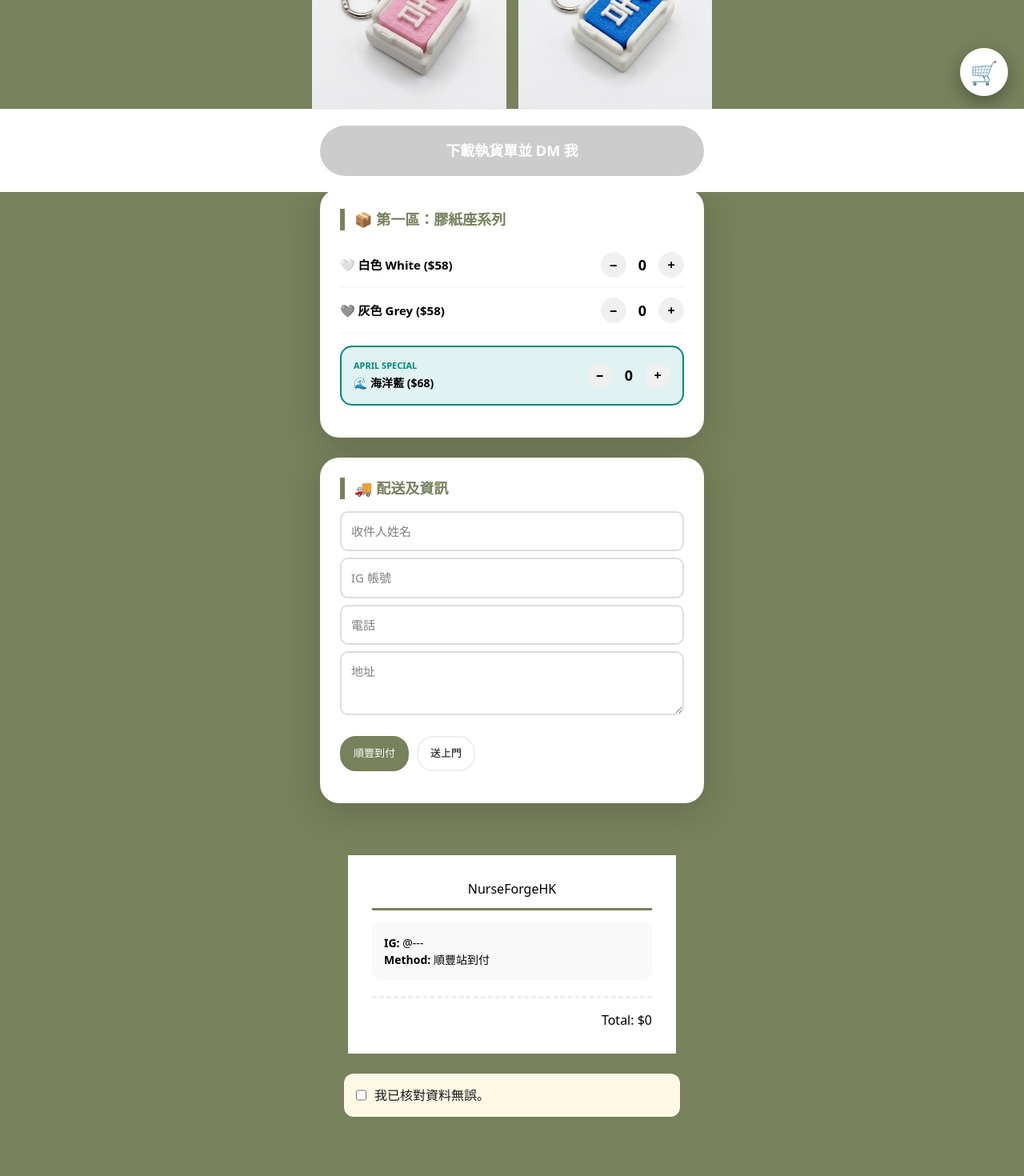
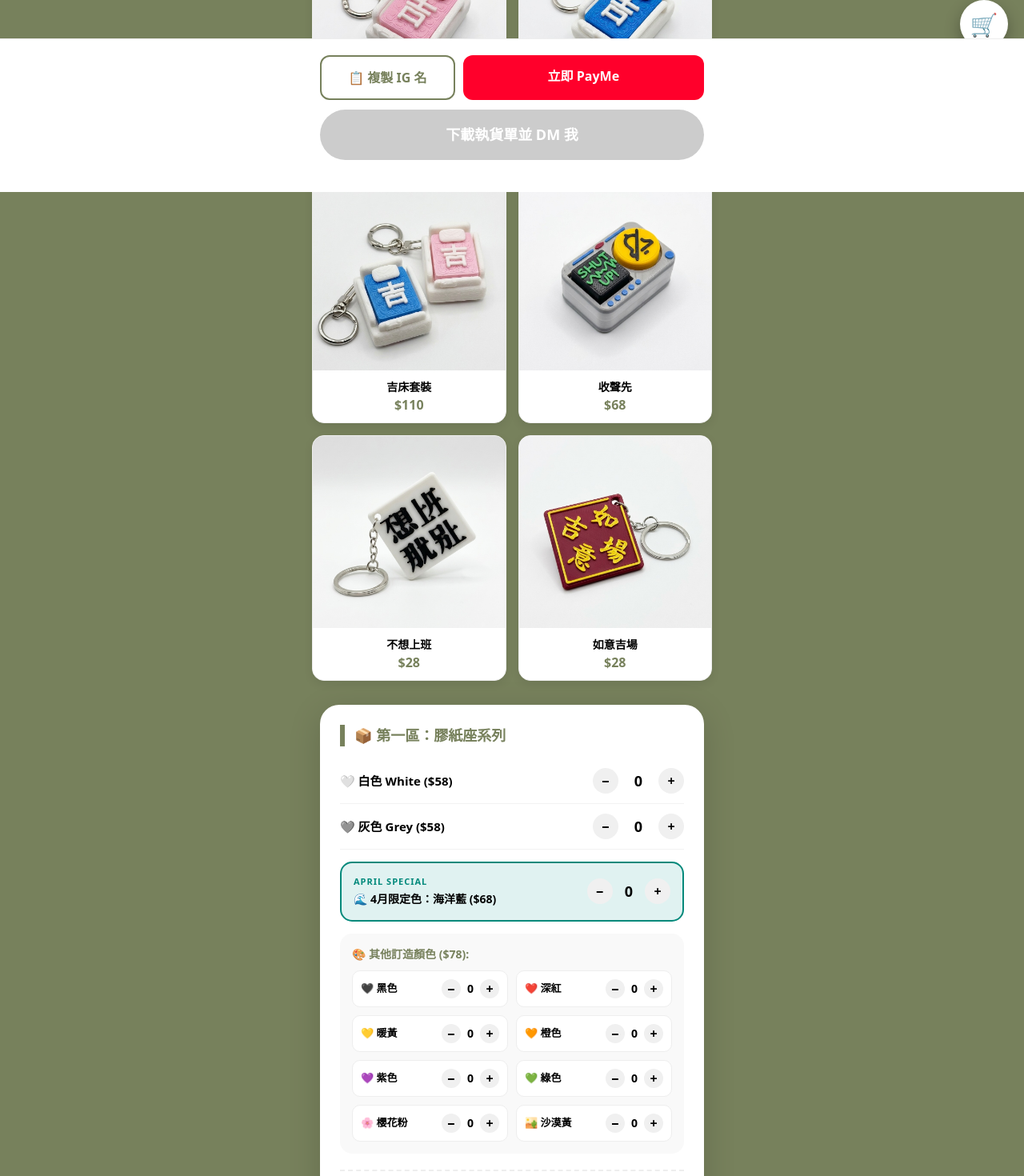
Before and after one commit to nurseforgehk/nurseforge-web, a Next.js app: page / in a window 1280 px wide. Shown: the part 560-2030 px from the top of the page at 80% size. Built offline with nearby package versions, Linux system fonts and the light colour scheme.

Commit message:
Final feature update

```diff
--- a/app/page.tsx
+++ b/app/page.tsx
@@ -1,7 +1,7 @@
 "use client";
 import React, { useState, useRef, useEffect } from 'react';
 
-export default function NurseForgeFinal() {
+export default function NurseForgeFinalV8_1() {
   const [mounted, setMounted] = useState(false);
   const [h2c, setH2c] = useState<any>(null);
   const [agreed, setAgreed] = useState(false);
@@ -9,15 +9,16 @@ export default function NurseForgeFinal() {
   const [orderId, setOrderId] = useState('');
   const [today, setToday] = useState('');
 
-  const [items, setItems] = useState<any>({
-    tapeWhite: 0, tapeGrey: 0, tapeMonthly: 0,
+  const [items, setItems] = useState({
+    tapeWhite: 0, tapeGrey: 0,
+    tapeMonthly: 0,
     tapeBlack: 0, tapeRed: 0, tapeYellow: 0, tapeOrange: 0, tapePurple: 0, tapeGreen: 0,
     tapePink: 0, tapeDesertYellow: 0,
     coverAddon: 0, coverSingle: 0, keyringNoWork: 0, keyringLucky: 0,
     clickerLuckyPink: 0, clickerLuckyBlue: 0, clickerShutUp: 0, clickerCombo: 0, addonDiff: 0
   });
 
-  const [shipping, setShipping] = useState<any>({
+  const [shipping, setShipping] = useState({
     name: '', phone: '', igName: '', address: '', method: 'sf_station', remarks: ''
   });
 
@@ -64,7 +65,7 @@ export default function NurseForgeFinal() {
   };
 
   const scrollToOrder = () => orderSectionRef.current?.scrollIntoView({ behavior: 'smooth' });
-  const update = (f: string, d: number) => setItems((p: any) => ({ ...p, [f]: Math.max(0, p[f] + d) }));
+  const update = (f: string, d: number) => setItems(p => ({ ...p, [f]: Math.max(0, (p as any)[f] + d) }));
 
   const download = async () => {
     if (!agreed) return;
@@ -81,92 +82,197 @@ export default function NurseForgeFinal() {
 
   return (
     <div style={{ padding: '20px 20px 350px 20px', backgroundColor: '#77815C', minHeight: '100vh', fontFamily: 'system-ui, -apple-system, sans-serif' }}>
+
       <button onClick={scrollToOrder} style={fabStyle}>🛒</button>
+
       <div style={{ textAlign: 'center', marginBottom: '30px', color: '#fff' }}>
         <h1 style={{ fontSize: '38px', fontWeight: '900', margin: '0' }}>NurseForgeHK</h1>
         <p style={{ fontSize: '16px', fontWeight: 'bold', marginTop: '5px' }}>由護士鍛造，為醫護而生</p>
       </div>
 
+      {/* 移除海洋藍圖片展示，改回常規熱銷品 */}
       <div style={{ maxWidth: '500px', margin: '0 auto 30px auto', display: 'grid', gridTemplateColumns: '1fr 1fr', gap: '15px' }}>
         <ShowcaseCardMini img="/whitetape.jpg" title="白色膠紙座" price="$58" />
         <ShowcaseCardMini img="/greytape.jpg" title="灰色膠紙座" price="$58" />
         <ShowcaseCardMini img="/pbed.jpg" title="粉紅白吉床" price="$58" />
         <ShowcaseCardMini img="/bbed.jpg" title="藍白吉床" price="$58" />
+        <ShowcaseCardMini img="/twobed.jpg" title="吉床套裝" price="$110" />
+        <ShowcaseCardMini img="/cm.jpg" title="收聲先" price="$68" />
+        <ShowcaseCardMini img="/sick.jpg" title="不想上班" price="$28" />
+        <ShowcaseCardMini img="/kc.jpg" title="如意吉場" price="$28" />
       </div>
 
       <div ref={orderSectionRef} style={{ width: '100%', maxWidth: '480px', margin: '0 auto', display: 'flex', flexDirection: 'column', gap: '25px' }}>
+
         <div style={formCardStyle}>
           <Section title="📦 第一區：膠紙座系列">
             <Row name="🤍 白色 White ($58)" count={items.tapeWhite} onAdd={() => update('tapeWhite', 1)} onSub={() => update('tapeWhite', -1)} />
             <Row name="🩶 灰色 Grey ($58)" count={items.tapeGrey} onAdd={() => update('tapeGrey', 1)} onSub={() => update('tapeGrey', -1)} />
+
+            {/* 4月限定色選項 - 依然保留選項供選購 */}
             <div style={{ margin: '15px 0', padding: '15px', backgroundColor: '#E0F2F1', borderRadius: '15px', border: '2px solid #00897B' }}>
               <div style={{ display: 'flex', justifyContent: 'space-between', alignItems: 'center' }}>
-                <div><span style={{ fontSize: '11px', fontWeight: 'bold', color: '#00897B', display: 'block' }}>APRIL SPECIAL</span><span style={{ fontSize: '14px', color: '#000', fontWeight: '900' }}>🌊 海洋藍 ($68)</span></div>
-                <div style={{ display: 'flex', gap: '15px', alignItems: 'center' }}><button onClick={() => update('tapeMonthly', -1)} style={btnStyle}>−</button><span style={{ fontSize: '18px', fontWeight: '900' }}>{items.tapeMonthly}</span><button onClick={() => update('tapeMonthly', 1)} style={btnStyle}>+</button></div>
+                <div>
+                  <span style={{ fontSize: '11px', fontWeight: 'bold', color: '#00897B', display: 'block', letterSpacing: '1px' }}>APRIL SPECIAL</span>
+                  <span style={{ fontSize: '14px', color: '#000', fontWeight: '900' }}>🌊 4月限定色：海洋藍 ($68)</span>
                 </div>
+                <div style={{ display: 'flex', gap: '15px', alignItems: 'center' }}>
+                  <button onClick={() => update('tapeMonthly', -1)} style={btnStyle}>−</button>
+                  <span style={{ fontSize: '18px', fontWeight: '900' }}>{items.tapeMonthly}</span>
+                  <button onClick={() => update('tapeMonthly', 1)} style={btnStyle}>+</button>
+                </div>
+              </div>
+            </div>
+
+            <div style={{ marginTop: '15px', padding: '15px', backgroundColor: '#f9f9f9', borderRadius: '15px' }}>
+              <p style={{ fontSize: '14px', fontWeight: 'bold', color: '#77815C', marginBottom: '10px' }}>🎨 其他訂造顏色 ($78):</p>
+              <div style={{ display: 'grid', gridTemplateColumns: '1fr 1fr', gap: '10px' }}>
+                {[
+                  { key: 'Black', name: '🖤 黑色' },
+                  { key: 'Red', name: '❤️ 深紅' },
+                  { key: 'Yellow', name: '💛 暖黃' },
+                  { key: 'Orange', name: '🧡 橙色' },
+                  { key: 'Purple', name: '💜 紫色' },
+                  { key: 'Green', name: '💚 綠色' },
+                  { key: 'Pink', name: '🌸 櫻花粉' },
+                  { key: 'DesertYellow', name: '🏜️ 沙漠黃' }
+                ].map(col => (
+                  <RowMini key={col.key} name={col.name}
+                  count={(items as any)[`tape${col.key}`]} onAdd={() => update(`tape${col.key}`, 1)} onSub={() => update(`tape${col.key}`, -1)} />
+                ))}
+              </div>
+            </div>
+
+            <div style={{ marginTop: '20px', borderTop: '2px dashed #eee', paddingTop: '15px' }}>
+              <p style={{ fontSize: '14px', fontWeight: 'bold', color: '#77815C', marginBottom: '8px' }}>🛡️ 專用防塵蓋:</p>
+              <Row name="隨座加購價 $10" count={items.coverAddon} onAdd={() => update('coverAddon', 1)} onSub={() => update('coverAddon', -1)} />
+              <Row name="後期補買價 $15" count={items.coverSingle} onAdd={() => update('coverSingle', 1)} onSub={() => update('coverSingle', -1)} />
             </div>
           </Section>
         </div>
 
+        {/* 第二、三、四區及預覽部分保持不變 */}
         <div style={formCardStyle}>
-          <Section title="🚚 配送及資訊">
+          <Section title="🔔 第二區：Clicker 系列">
+            <Row name="🌸 粉紅白吉床 ($58)" count={items.clickerLuckyPink} onAdd={() => update('clickerLuckyPink', 1)} onSub={() => update('clickerLuckyPink', -1)} />
+            <Row name="💎 藍白吉床 ($58)" count={items.clickerLuckyBlue} onAdd={() => update('clickerLuckyBlue', 1)} onSub={() => update('clickerLuckyBlue', -1)} />
+            <Row name="✨ 吉床套裝 ($110)" count={items.clickerCombo} onAdd={() => update('clickerCombo', 1)} onSub={() => update('clickerCombo', -1)} />
+            <Row name="🤫 收聲先 ($68)" count={items.clickerShutUp} onAdd={() => update('clickerShutUp', 1)} onSub={() => update('clickerShutUp', -1)} />
+          </Section>
+        </div>
+
+        <div style={formCardStyle}>
+          <Section title="🎁 第三區：鎖匙扣系列 ($28)">
+            <Row name="🚫 不想上班" count={items.keyringNoWork} onAdd={() => update('keyringNoWork', 1)} onSub={() => update('keyringNoWork', -1)} />
+            <Row name="🍊 如意吉場" count={items.keyringLucky} onAdd={() => update('keyringLucky', 1)} onSub={() => update('keyringLucky', -1)} />
+          </Section>
+        </div>
+
+        <div style={formCardStyle}>
+          <Section title="🚚 第四區：配送及個人資訊">
+            <div style={{ display: 'flex', gap: '10px', marginBottom: '10px' }}>
               <input placeholder="收件人姓名" style={inputStyle} value={shipping.name} onChange={e => setShipping({...shipping, name: e.target.value})} />
               <input placeholder="IG 帳號" style={inputStyle} value={shipping.igName} onChange={e => setShipping({...shipping, igName: e.target.value})} />
-            <input placeholder="電話" style={inputStyle} value={shipping.phone} onChange={e => setShipping({...shipping, phone: e.target.value})} />
-            <textarea placeholder="地址" style={{...inputStyle, height: '80px'}} value={shipping.address} onChange={e => setShipping({...shipping, address: e.target.value})} />
+            </div>
+            <input placeholder="聯絡電話號碼" style={inputStyle} value={shipping.phone} onChange={e => setShipping({...shipping, phone: e.target.value})} />
+            <textarea placeholder="詳細收件地址 / 順豐代碼" style={{...inputStyle, height: '80px'}} value={shipping.address} onChange={e => setShipping({...shipping, address: e.target.value})} />
+            <input placeholder="備註事項 (Remarks)" style={{...inputStyle, border: '2px solid #77815C', marginTop: '5px'}} value={shipping.remarks} onChange={e => setShipping({...shipping, remarks: e.target.value})} />
+
             <div style={{ display: 'flex', flexWrap: 'wrap', gap: '10px', marginTop: '12px' }}>
-              <Radio label={isFreeSF ? "順豐 (免運)" : "順豐到付"} active={shipping.method === 'sf_station'} onClick={() => setShipping({...shipping, method: 'sf_station'})} />
-              <Radio label="送上門" active={shipping.method === 'sf_direct'} onClick={() => setShipping({...shipping, method: 'sf_direct'})} />
+              {!hasClicker && <Radio label="本地平郵" active={shipping.method === 'post'} onClick={() => setShipping({...shipping, method: 'post'})} />}
+              <Radio label={isFreeSF ? "順豐站 (免運)" : "順豐站到付"} active={shipping.method === 'sf_station'} onClick={() => setShipping({...shipping, method: 'sf_station'})} />
+              <Radio label={isFreeSF ? "智能櫃 (免運)" : "智能櫃到付"} active={shipping.method === 'sf_locker'} onClick={() => setShipping({...shipping, method: 'sf_locker'})} />
+              <Radio label="送上門 (到付)" active={shipping.method === 'sf_direct'} onClick={() => setShipping({...shipping, method: 'sf_direct'})} />
+            </div>
+            <div style={{...addonCardStyle, marginTop: '25px'}}>
+              <span style={{ fontSize: '15px', fontWeight: '900', color: '#D63384' }}>💰 補錢湊數：${items.addonDiff}</span>
+              <div style={{ display: 'flex', gap: '10px' }}>
+                <button onClick={() => update('addonDiff', -1)} style={diffBtnStyle}>-1</button>
+                <button onClick={() => update('addonDiff', 1)} style={diffBtnStyle}>+1</button>
+              </div>
             </div>
           </Section>
         </div>
       </div>
 
       <div style={{ marginTop: '60px', display: 'flex', flexDirection: 'column', alignItems: 'center', paddingBottom: '50px' }}>
+        <h3 style={{ color: '#fff', fontSize: '20px', fontWeight: 'bold', marginBottom: '20px' }}>📋 執貨單預覽</h3>
         <div ref={orderRef} style={orderDraftStyle}>
-          <div style={orderHeaderStyle}><h2>NurseForgeHK</h2></div>
+          <div style={orderHeaderStyle}>
+            <h2 style={{ margin: 0, fontSize: '28px', fontWeight: '900', color: '#77815C' }}>NurseForgeHK</h2>
+            <div style={{ display: 'flex', justifyContent: 'space-between', fontSize: '12px', fontWeight: 'bold', marginTop: '5px', color: '#666' }}>
+              <span>ID: {orderId}</span>
+              <span>DATE: {today}</span>
+            </div>
+          </div>
           <div style={orderInfoBoxStyle}>
-            <p><strong>IG:</strong> @{shipping.igName || '---'}</p>
-            <p><strong>Method:</strong> {methodMap[shipping.method]}</p>
+            <div style={{ display: 'flex', justifyContent: 'space-between', marginBottom: '10px', borderBottom: '2px solid #eee', paddingBottom: '10px' }}>
+               <span style={{ fontSize: '16px' }}><strong>IG:</strong> @{shipping.igName || '---'}</span>
+               <span style={{ fontSize: '16px' }}><strong>Tel:</strong> {shipping.phone || '---'}</span>
             </div>
+            <p style={{ margin: '5px 0', fontSize: '14px' }}><strong>Recipient:</strong> {shipping.name || '---'}</p>
+            <p style={{ margin: '5px 0', fontSize: '14px' }}><strong>Ship Via:</strong> {methodMap[shipping.method]}</p>
+            <p style={{ margin: '5px 0', fontSize: '13px', lineHeight: '1.4', backgroundColor: '#fff', padding: '8px', borderRadius: '5px', border: '1px solid #f0f0f0' }}>
+              <strong>Address:</strong><br/>{shipping.address || '未填寫'}
+            </p>
+            <p style={{ margin: '8px 0 0 0', fontSize: '13px', color: '#D63384', fontStyle: 'italic' }}>
+              <strong>Remarks:</strong> {shipping.remarks || '無'}
+            </p>
+          </div>
+          <div style={{ minHeight: '80px', marginTop: '15px' }}>
             {activeProducts.map((p, i) => (
-            <div key={i} style={{ display: 'flex', justifyContent: 'space-between', marginBottom: '8px' }}>
-              <span>{p.name} x{p.qty}</span><span>${p.qty * p.price}</span>
+              <div key={i} style={{ display: 'flex', justifyContent: 'space-between', fontSize: '16px', marginBottom: '8px' }}>
+                <span>{p.name} <b style={{ color: '#77815C' }}>x{p.qty}</b></span>
+                <span style={{ fontWeight: 'bold' }}>${p.qty * p.price}</span>
               </div>
             ))}
-          <div style={orderTotalAreaStyle}><h3>Total: ${total}</h3></div>
           </div>
+          <div style={orderTotalAreaStyle}>
+            <div style={{ fontSize: '32px', fontWeight: '900', color: '#77815C' }}>Total: HKD ${total}</div>
+          </div>
+        </div>
+
         <div style={agreementBoxStyle}>
-          <label style={{ display: 'flex', gap: '10px' }}>
-            <input type="checkbox" checked={agreed} onChange={() => setAgreed(!agreed)} />
-            <span>我已核對資料無誤。</span>
+           <label style={{ display: 'flex', gap: '12px', cursor: 'pointer', alignItems: 'flex-start' }}>
+             <input type="checkbox" checked={agreed} onChange={() => setAgreed(!agreed)} style={{ width: '25px', height: '25px', marginTop: '3px' }} />
+             <span style={{ fontSize: '14px', color: '#664d03', fontWeight: 'bold', lineHeight: '1.4' }}>
+               我已檢查資訊正確。明白 3D 打印產品不設退換。揀選「本地平郵」即代表明白並同意承擔寄失風險，如有遺失需由買家自行負責。
+             </span>
            </label>
         </div>
       </div>
 
       <div style={footerStyle}>
+        <div style={{ display: 'flex', gap: '10px', width: '100%', maxWidth: '480px' }}>
+          <button onClick={() => { if(!shipping.igName) return alert("填IG先！"); navigator.clipboard.writeText(`Order: ${shipping.igName}`); setCopied(true); setTimeout(()=>setCopied(false),2000); }} style={secondaryBtnStyle}>{copied ? "✅ 已複製" : "📋 複製 IG 名"}</button>
+          <a href="https://payme.hsbc/nfhk" target="_blank" style={paymeBtnStyle}>立即 PayMe</a>
+        </div>
         <button onClick={download} disabled={!agreed} style={{ ...primaryBtnStyle, backgroundColor: agreed ? '#77815C' : '#ccc' }}>下載執貨單並 DM 我</button>
       </div>
     </div>
   );
 }
 
-// 保持與之前一致的樣式對象...
-const fabStyle:any = { position: 'fixed', right: '20px', bottom: '120px', width: '60px', height: '60px', borderRadius: '50%', backgroundColor: '#fff', border: 'none', boxShadow: '0 8px 20px rgba(0,0,0,0.3)', zIndex: 999, fontSize: '28px', cursor: 'pointer' };
-const formCardStyle:any = { backgroundColor: '#fff', padding: '25px', borderRadius: '24px', boxShadow: '0 10px 40px rgba(0,0,0,0.15)', color: '#000' };
-const orderDraftStyle:any = { backgroundColor: '#fff', padding: '30px', width: '100%', maxWidth: '420px', border: '5px solid #77815C', color: '#000' };
-const orderHeaderStyle:any = { borderBottom: '3px solid #77815C', paddingBottom: '12px', marginBottom: '15px', textAlign: 'center' };
-const orderInfoBoxStyle:any = { fontSize: '14px', marginBottom: '20px', backgroundColor: '#f9f9f9', padding: '15px', borderRadius: '12px' };
-const orderTotalAreaStyle:any = { borderTop: '3px dashed #eee', marginTop: '15px', paddingTop: '15px', textAlign: 'right' };
-const agreementBoxStyle:any = { width: '100%', maxWidth: '420px', marginTop: '20px', padding: '15px', backgroundColor: '#FFF9E6', borderRadius: '12px' };
-const footerStyle:any = { position: 'fixed', bottom: '0', width: '100%', left: '0', backgroundColor: '#fff', padding: '20px', borderTop: '1px solid #eee', textAlign: 'center', zIndex: 1000 };
-const inputStyle:any = { width: '100%', padding: '12px', borderRadius: '10px', border: '2px solid #ddd', fontSize: '15px', marginBottom: '8px', color: '#000' };
-const btnStyle:any = { width: '32px', height: '32px', borderRadius: '50%', border: 'none', backgroundColor: '#f0f0f0', fontWeight: 'bold' };
-const primaryBtnStyle:any = { width: '100%', maxWidth: '480px', padding: '18px', color: '#fff', border: 'none', borderRadius: '40px', fontSize: '18px', fontWeight: 'bold' };
+// 樣式部分
+const fabStyle = { position: 'fixed', right: '20px', bottom: '180px', width: '60px', height: '60px', borderRadius: '50%', backgroundColor: '#fff', border: 'none', boxShadow: '0 8px 20px rgba(0,0,0,0.3)', zIndex: 999, cursor: 'pointer', fontSize: '28px', display: 'flex', alignItems: 'center', justifyContent: 'center' };
+const formCardStyle = { backgroundColor: '#fff', padding: '25px', borderRadius: '24px', boxShadow: '0 10px 40px rgba(0,0,0,0.15)', color: '#000' };
+const orderDraftStyle = { backgroundColor: '#fff', padding: '30px', width: '100%', maxWidth: '420px', border: '5px solid #77815C', color: '#000' };
+const orderHeaderStyle = { borderBottom: '3px solid #77815C', paddingBottom: '12px', marginBottom: '15px', textAlign: 'center' };
+const orderInfoBoxStyle = { fontSize: '14px', marginBottom: '20px', lineHeight: '1.6', backgroundColor: '#f9f9f9', padding: '15px', borderRadius: '12px' };
+const orderTotalAreaStyle = { borderTop: '3px dashed #eee', marginTop: '15px', paddingTop: '15px', textAlign: 'right' };
+const agreementBoxStyle = { width: '100%', maxWidth: '420px', marginTop: '20px', padding: '15px', backgroundColor: '#FFF9E6', borderRadius: '12px', border: '1px solid #FFCC00' };
+const footerStyle = { position: 'fixed', bottom: '0', width: '100%', left: '0', backgroundColor: '#fff', padding: '20px 20px 40px 20px', borderTop: '1px solid #eee', display: 'flex', flexDirection: 'column', gap: '12px', alignItems: 'center', zIndex: 1000 };
+const inputStyle = { width: '100%', padding: '12px', borderRadius: '10px', border: '2px solid #ddd', fontSize: '15px', marginBottom: '8px', color: '#000' };
+const btnStyle = { width: '32px', height: '32px', display: 'flex', alignItems: 'center', justifyContent: 'center', borderRadius: '50%', border: 'none', backgroundColor: '#f0f0f0', fontWeight: 'bold', cursor: 'pointer' };
+const diffBtnStyle = { width: '40px', height: '40px', border: '2px solid #D63384', backgroundColor: '#fff', color: '#D63384', borderRadius: '10px', fontWeight: 'bold' };
+const primaryBtnStyle = { width: '100%', maxWidth: '480px', padding: '18px', color: '#fff', border: 'none', borderRadius: '40px', fontSize: '18px', fontWeight: 'bold', cursor: 'pointer' };
+const secondaryBtnStyle = { flex: 1, padding: '14px', backgroundColor: '#fff', color: '#77815C', border: '2px solid #77815C', borderRadius: '12px', fontWeight: 'bold' };
+const paymeBtnStyle = { flex: 2, padding: '14px', backgroundColor: '#FF002B', color: '#fff', textDecoration: 'none', borderRadius: '12px', textAlign: 'center', fontWeight: 'bold' };
+const addonCardStyle = { display: 'flex', justifyContent: 'space-between', alignItems: 'center', padding: '15px', backgroundColor: '#FFF5F7', borderRadius: '15px', border: '2px solid #FFD1DC' };
 
 function ShowcaseCardMini({ img, title, price }: any) {
   return (
-    <div style={{ backgroundColor: '#fff', borderRadius: '15px', overflow: 'hidden', textAlign: 'center', border: '1px solid #eee' }}>
+    <div style={{ backgroundColor: '#fff', borderRadius: '15px', overflow: 'hidden', textAlign: 'center', border: '1px solid #eee', boxShadow: '0 4px 12px rgba(0,0,0,0.08)' }}>
       <img src={img} style={{ width: '100%', aspectRatio: '1/1', objectFit: 'cover' }} alt={title} />
       <div style={{ padding: '10px' }}>
         <div style={{ fontSize: '14px', fontWeight: 'bold', color: '#000' }}>{title}</div>
@@ -176,5 +282,6 @@ function ShowcaseCardMini({ img, title, price }: any) {
   );
 }
 function Section({ title, children }: any) { return ( <div style={{ marginBottom: '15px' }}><h3 style={{ fontSize: '18px', fontWeight: '900', color: '#77815C', marginBottom: '15px', borderLeft: '6px solid #77815C', paddingLeft: '12px' }}>{title}</h3>{children}</div> ); }
-function Row({ name, count, onAdd, onSub }: any) { return ( <div style={{ display: 'flex', justifyContent: 'space-between', alignItems: 'center', padding: '12px 0', borderBottom: '1px solid #f2f2f2' }}><span style={{ fontSize: '15px', color: '#000', fontWeight: '600' }}>{name}</span><div style={{ display: 'flex', gap: '15px', alignItems: 'center' }}><button onClick={onSub} style={btnStyle}>−</button><span style={{ fontSize: '18px', fontWeight: '900' }}>{count}</span><button onClick={onAdd} style={btnStyle}>+</button></div></div> ); }
-function Radio({ label, active, onClick }: any) { return ( <div onClick={onClick} style={{ padding: '10px 15px', borderRadius: '20px', border: `2px solid ${active ? '#77815C' : '#eee'}`, backgroundColor: active ? '#77815C' : '#fff', color: active ? '#fff' : '#000', fontSize: '13px', cursor: 'pointer' }}>{label}</div> ); }
+function Row({ name, count, onAdd, onSub }: any) { return ( <div style={{ display: 'flex', justifyContent: 'space-between', alignItems: 'center', padding: '12px 0', borderBottom: '1px solid #f2f2f2' }}><span style={{ fontSize: '15px', color: '#000', fontWeight: '600' }}>{name}</span><div style={{ display: 'flex', gap: '15px', alignItems: 'center' }}><button onClick={onSub} style={btnStyle}>−</button><span style={{ fontSize: '18px', fontWeight: '900', minWidth: '20px', textAlign: 'center' }}>{count}</span><button onClick={onAdd} style={btnStyle}>+</button></div></div> ); }
+function RowMini({ name, count, onAdd, onSub }: any) { return ( <div style={{ display: 'flex', justifyContent: 'space-between', alignItems: 'center', padding: '10px', backgroundColor: '#fff', borderRadius: '10px', border: '1px solid #eee' }}><span style={{ fontSize: '13px', color: '#000', fontWeight: 'bold' }}>{name}</span><div style={{ display: 'flex', gap: '8px', alignItems: 'center' }}><button onClick={onSub} style={{...btnStyle, width: '24px', height: '24px'}}>−</button><span style={{ fontSize: '14px', fontWeight: '900' }}>{count}</span><button onClick={onAdd} style={{...btnStyle, width: '24px', height: '24px'}}>+</button></div></div> ); }
+function Radio({ label, active, onClick }: any) { return ( <div onClick={onClick} style={{ padding: '10px 15px', borderRadius: '20px', border: `2px solid ${active ? '#77815C' : '#eee'}`, backgroundColor: active ? '#77815C' : '#fff', color: active ? '#fff' : '#000', fontSize: '13px', cursor: 'pointer', fontWeight: 'bold' }}>{label}</div> ); }
```
Lines whose indentation alone changed are shown as unchanged.
